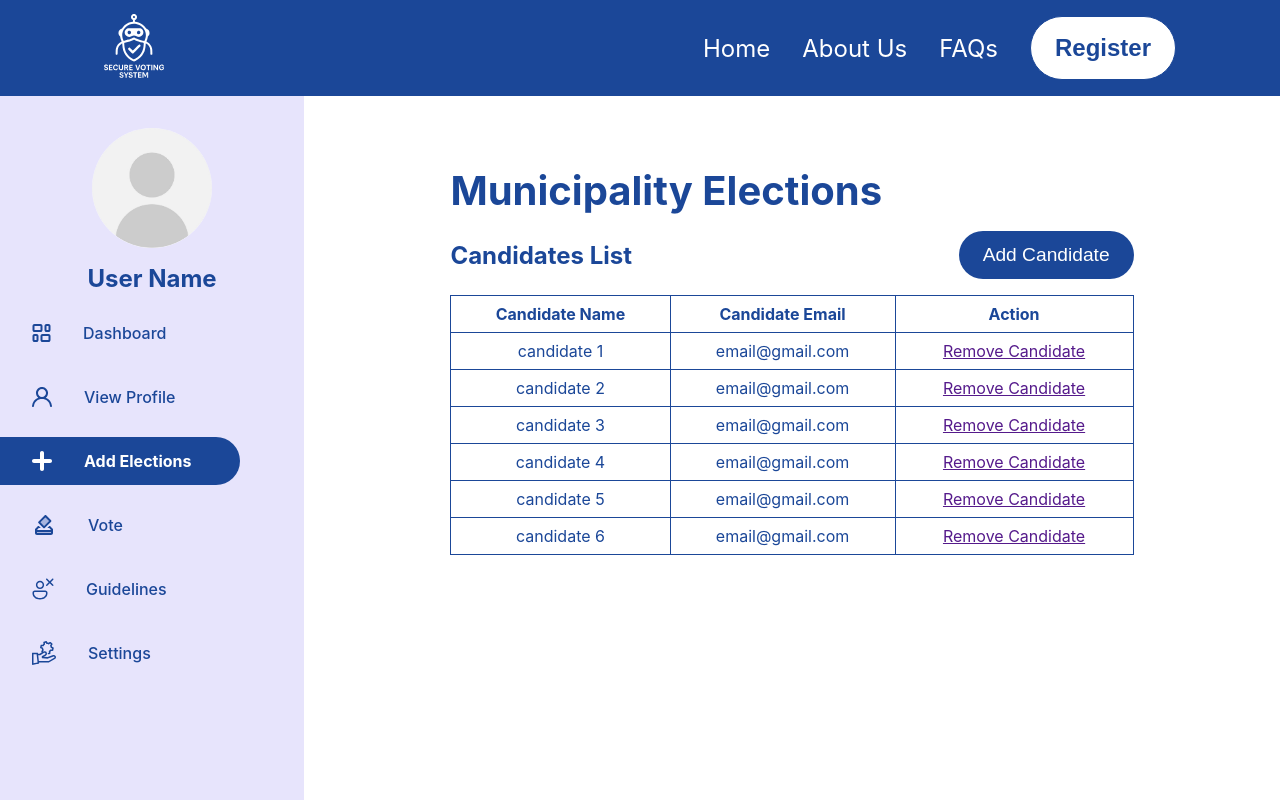
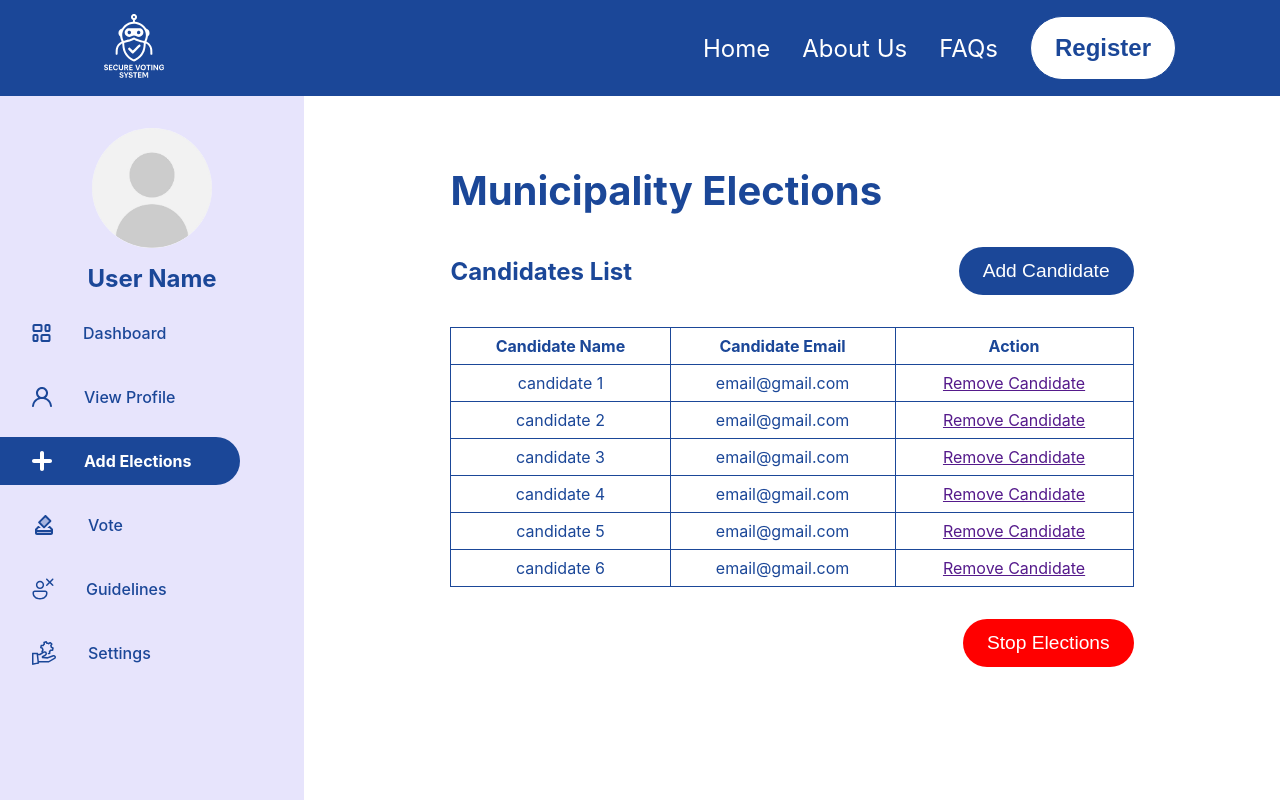
Before and after one commit to Houssien-Zeineddine/secure_remote_voting_system, a React (Vite) app in the folder client/: page /addelections in a window 1280 px wide. Built offline with nearby package versions, Linux system fonts and the light colour scheme.

Commit message:
adding stop elections button and finishing page UI

```diff
--- a/client/src/components/Button/style.css
+++ b/client/src/components/Button/style.css
@@ -51,6 +51,12 @@
     border-radius: 100px;
 }
 
+.btn--red {
+    background-color: #FF0000;
+    color: var(--white-color);
+    border-radius: 100px;
+}
+
 .btn--transparent {
     background-color: transparent;
     color: var(--white-color);
--- a/client/src/pages/AddElections/index.jsx
+++ b/client/src/pages/AddElections/index.jsx
@@ -38,7 +38,7 @@ const AdminPage = () => {
         <div className="add-candidate-container">
           <div className="inside-add-candidate-container">
             <h2>{ongoingActiveElections.title}</h2>
-            <div>
+            <div className="add-candidate-btn-wrapper">
               <h4>Candidates List</h4>
               <Button
                 text="Add Candidate"
@@ -68,6 +68,9 @@ const AdminPage = () => {
                 ))}
               </tbody>
             </table>
+            <div className="stop-elections-btn-wrapper">
+              <Button text="Stop Elections" variant="red" size="medium" />
+            </div>
           </div>
         </div>
       ) : (
--- a/client/src/pages/AddElections/style.css
+++ b/client/src/pages/AddElections/style.css
@@ -69,12 +69,12 @@
   .inside-add-candidate-container {
     display: flex;
     flex-direction: column;
-    gap: 1rem;
+    gap: 2rem;
     width: 70%;
     height: 80%;
   }
 
-  .inside-add-candidate-container div{
+  .add-candidate-btn-wrapper{
     display: flex;
     justify-content: space-between;
     align-items: center;
@@ -97,3 +97,9 @@
   td {
     text-align: center;
   }
+
+  .stop-elections-btn-wrapper {
+    width: 100%;
+    display: flex;
+    justify-content: flex-end;
+  }
```
